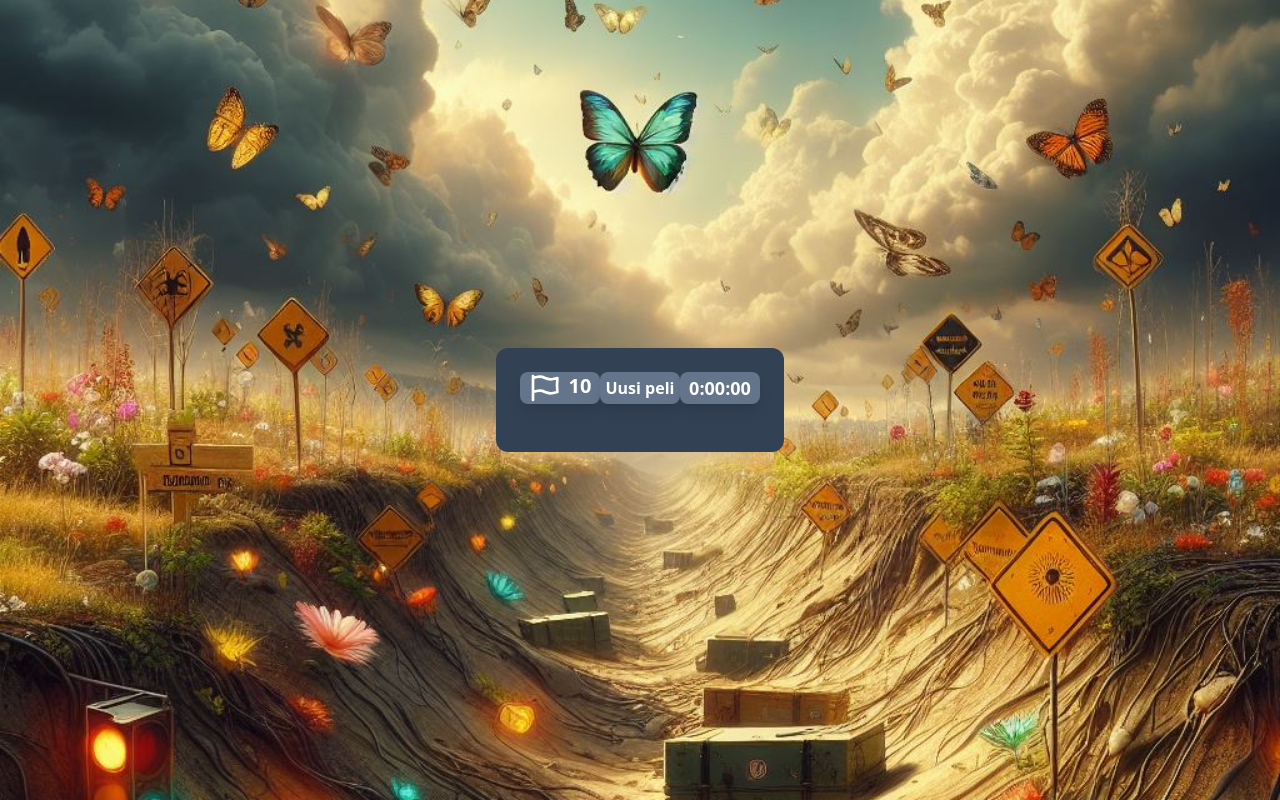
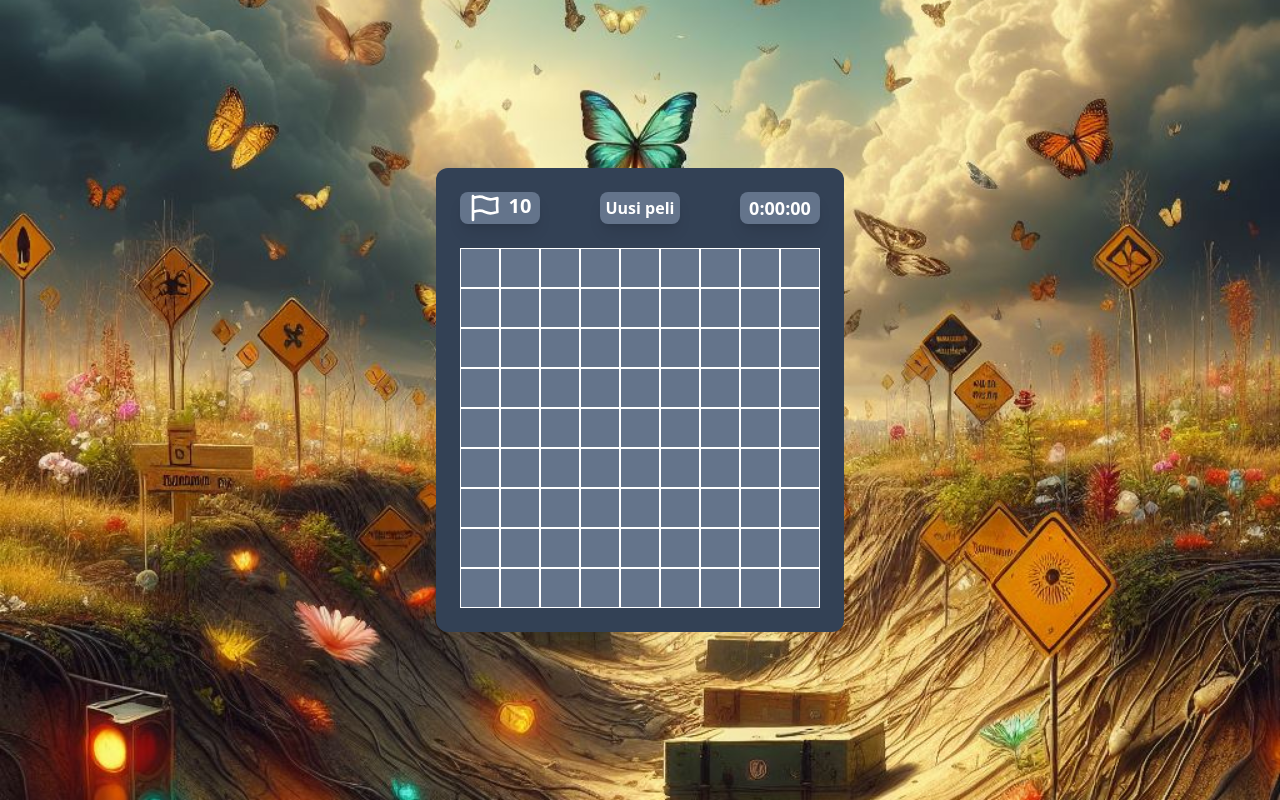
Before and after one commit to eppu-peltonen/miinaharava, a React (Vite) app: page / in a window 1280 px wide. Built offline with nearby package versions, Linux system fonts and the light colour scheme.

Commit message:
refactor

```diff
--- a/src/App.tsx
+++ b/src/App.tsx
@@ -1,25 +1,42 @@
 import { useState } from "react";
 import Board from "./components/Board";
 import Stats from "./components/Stats";
-import { GameState } from "./enum/gameState";
+import Status from "./components/Status";
+import { GameState, GameLevel } from "./enum";
 
 const App = () => {
 
     const [gameState, setGameState] = useState(GameState.READY);
     const [time, setTime] = useState(0);
+    const [gameLevel, setGameLevel] = useState(GameLevel.BEGINNER);
+    const [flags, setFlags] = useState(10);
+
+    const startNewGame = () => {
+        setGameState(GameState.READY);
+    }
 
     return (
         <main className="bg-minefield bg-center bg-cover">
-            <div className="container mx-auto h-screen flex flex-row">
-                <Board
-                    gameState={gameState}
-                    setGameState={setGameState}
-                    time={time}
-                    setTime={setTime}
-                />
+            <div className="container mx-auto h-screen flex">
+                <div className="m-auto bg-slate-700 rounded-xl flex flex-col p-6">
+                    <Status
+                        flags={flags}
+                        gameState={gameState}
+                        startNewGame={startNewGame}
+                        time={time}
+                        setTime={setTime}
+                    />
+                    <Board
+                        gameState={gameState}
+                        setGameState={setGameState}
+                        gameLevel={gameLevel}
+                        flags={flags}
+                        setFlags={setFlags}
+                    />
                 {gameState === GameState.WIN &&
                     <Stats time={time} />
                 }
+                </div>
             </div>
         </main>
     );
--- a/src/components/Board.tsx
+++ b/src/components/Board.tsx
@@ -1,56 +1,37 @@
-import flagWhite from '../assets/flagWhite.svg';
+import React, {useEffect, useState} from 'react';
 import flagBlack from '../assets/flagBlack.svg';
 import mine from '../assets/mine.svg';
-import React, { useState } from 'react';
-import Stopwatch from './Stopwatch';
-import { GameState } from '../enum/gameState';
-
-type Cell = {
-    isMine: boolean;
-    isFlagged: boolean;
-    isRevealed: boolean;
-    x: number;
-    y: number;
-    neighboringMines: number;
-}
+import { GameState, GameLevel } from '../enum';
+import { Cell } from '../types';
 
 type BoardProps = {
-    gameState: number;
+    gameState: GameState;
     setGameState: (state: number) => void;
-    time: number;
-    setTime: (time: number) => void;
+    gameLevel: GameLevel;
+    flags: number;
+    setFlags: (flags: number) => void;
 }
 
 const Board = ({
         gameState,
         setGameState,
-        time,
-        setTime
+        gameLevel,
+        flags,
+        setFlags,
     }: BoardProps) => {
 
-        const ROWS = 9;
-        const COLS = 9;
-        const MINES = 10;
+        const [cells, setCells] = useState<Cell[][]>([]);
+        const [rows, setRows] = useState(9);
+        const [cols, setCols] = useState(9);
+        const [cellsLeft, setCellsLeft] = useState(rows * cols);
+        const [mineAmount, setMineAmount] = useState(10);
 
-    const [cells, setCells] = useState<Cell[][]>([]);
-    const [flags, setFlags] = useState(10);
-    const [cellsLeft, setCellsLeft] = useState(ROWS * COLS);
-
-    const startNewGame = () => {
-        setGameState(GameState.READY);
-        setFlags(MINES);
-        setCellsLeft(ROWS * COLS);
-
-        const board = setupBoard();
-        setCells(board);
-    }
-
-    const setupBoard = (): Cell[][] => {
+        const setupBoard = () => {
 
             const newCells: Cell[][] = [];
-        for (let y = 0; y < ROWS; y++) {
+            for (let y = 0; y < rows; y++) {
                 const row: Cell[] = [];
-            for (let x = 0; x < COLS; x++) {
+                for (let x = 0; x < cols; x++) {
                     row.push({
                         isMine: false,
                         isFlagged: false,
@@ -66,7 +47,50 @@ const Board = ({
             const mineBoard = fillMines(newCells);
             const mineBoardWithNeighbors = calculateNeighboringMines(mineBoard);
 
-        return mineBoardWithNeighbors;
+            setCells(mineBoardWithNeighbors);
+        }
+
+        useEffect(() => {
+            if (gameState === GameState.READY) {
+                setupBoard()
+                setCellsLeft(() => rows * cols);
+                setFlags(mineAmount);
+                setCellsLeft(() => rows * cols);
+            }
+        }, [gameState, rows, cols, setCells, setFlags, setCellsLeft, mineAmount]);
+
+        useEffect(() => {
+            if (gameLevel === GameLevel.BEGINNER) {
+                setRows(9);
+                setCols(9);
+                setMineAmount(10);
+            } else if (gameLevel === GameLevel.INTERMEDIATE) {
+                setRows(16);
+                setCols(16);
+                setMineAmount(40);
+            } else {
+                setRows(16);
+                setCols(30);
+                setMineAmount(99);
+            }
+        }, [gameLevel]);
+
+        const fillMines = (board: Cell[][]): Cell[][] => {
+
+            let mines = mineAmount;
+            const mineBoard = board;
+
+            while (mines > 0) {
+                const x = Math.floor(Math.random() * 9);
+                const y = Math.floor(Math.random() * 9);
+
+                if (!mineBoard[x][y].isMine){
+                    mineBoard[x][y].isMine = true;
+                    mines--;
+                }
+            }
+
+            return mineBoard;
         }
 
         const calculateNeighboringMines = (board: Cell[][]): Cell[][] => {
@@ -103,24 +127,6 @@ const Board = ({
                 }
             }
             return newBoard;
-    };
-
-    const fillMines = (board: Cell[][]): Cell[][] => {
-
-        let mines = MINES;
-        const mineBoard = board;
-
-        while (mines > 0) {
-            const x = Math.floor(Math.random() * 9);
-            const y = Math.floor(Math.random() * 9);
-
-            if (!mineBoard[x][y].isMine){
-                mineBoard[x][y].isMine = true;
-                mines--;
-            }
-        }
-
-        return mineBoard;
         }
 
     const revealMines = (board: Cell[][]): Cell[][] => {
@@ -143,7 +149,7 @@ const Board = ({
             return;
         }
 
-        if (gameState === 0) {
+        if (gameState === GameState.READY) {
             setGameState(GameState.RUNNING);
         }
 
@@ -152,7 +158,7 @@ const Board = ({
 
         const currentOpenCells = cellsLeft - 1;
 
-        if (currentOpenCells === MINES) {
+        if (currentOpenCells === mineAmount) {
             setGameState(GameState.WIN);
         }
 
@@ -171,9 +177,12 @@ const Board = ({
 
         event.preventDefault();
 
+        if (gameState === GameState.READY){
+            setGameState(GameState.RUNNING);
+        }
+
         if (cell.isRevealed) {
             return;
-
         }
 
         cell.isFlagged = !cell.isFlagged;
@@ -197,9 +206,9 @@ const Board = ({
                         const neighborY = currentCell.y + j;
 
                         if ((neighborX < 0
-                            || neighborX >= COLS
+                            || neighborX >= cols
                             || neighborY < 0
-                            || neighborY >= ROWS)
+                            || neighborY >= rows)
                             || (i === 0 && j === 0)
                             ) {
                             continue;
@@ -220,26 +229,6 @@ const Board = ({
     }
 
     return (
-        <div className="m-auto bg-slate-700 rounded-xl flex flex-col p-6">
-            <div className="flex flex-row place-content-between mb-6">
-                <div className="flex flex-row w-20 bg-slate-500 rounded-lg shadow-lg justify-center">
-                    <img className="h-8 w-8" src={flagWhite} alt="flag" />
-                    <span className="ml-2 text-xl text-white font-bold">{flags}</span>
-                </div>
-                <button
-                    className="bg-slate-500 w-20 rounded-lg shadow-lg"
-                    onClick={startNewGame}
-                >
-                    <span className="text-white font-bold">Uusi peli</span>
-                </button>
-                <Stopwatch
-                    isRunning={gameState === 1}
-                    gameReady={gameState === 0}
-                    time={time}
-                    setTime={setTime}
-                />
-            </div>
-
         <div className="grid grid-cols-9 grid-rows-9">
             {cells.map((row) => {
                 return row.map((cell, x) => {
@@ -277,10 +266,7 @@ const Board = ({
                 });
             })}
         </div>
-        </div>
     );
 }
 
-
-
 export default Board;
--- a/src/components/Stats.tsx
+++ b/src/components/Stats.tsx
@@ -10,9 +10,9 @@ const Stats = ({time}: StatsProps) => {
     const milliseconds = time % 100;
 
     return (
-        <div className="m-auto bg-slate-700 rounded-xl p-2 flex flex-col items-center min-h-96 min-w-80">
-            <span className="text-white font-bold text-3xl mt-2">Voitit pelin!</span>
-            <span className="bg-slate-500 rounded-xl shadow-lg text-white font-bold p-2 mt-10">
+        <div className="m-auto rounded-xl p-2 flex flex-col items-center">
+            <span className="text-white font-bold text-3xl mt-6">Voitit pelin!</span>
+            <span className="bg-slate-500 rounded-xl shadow-lg text-white font-bold p-2 mt-4">
                 Aika: {hours}h {minutes}min {seconds.toString().padStart(2, "0")}s {milliseconds.toString().padStart(2, "0")}ms
             </span>
         </div>
--- /dev/null
+++ b/src/components/Status.tsx
@@ -0,0 +1,35 @@
+import flagWhite from '../assets/flagWhite.svg';
+import Stopwatch from './Stopwatch';
+
+type StatusProps = {
+    flags: number;
+    gameState: number;
+    startNewGame: () => void;
+    time: number;
+    setTime: (time: number) => void;
+};
+
+const Status = ({flags, gameState, startNewGame, time, setTime}: StatusProps) => {
+    return (
+        <div className="flex flex-row place-content-between mb-6">
+            <div className="flex flex-row w-20 bg-slate-500 rounded-lg shadow-lg justify-center">
+                <img className="h-8 w-8" src={flagWhite} alt="flag" />
+                <span className="ml-2 text-xl text-white font-bold">{flags}</span>
+            </div>
+            <button
+                className="bg-slate-500 w-20 rounded-lg shadow-lg"
+                onClick={startNewGame}
+            >
+                <span className="text-white font-bold">Uusi peli</span>
+            </button>
+            <Stopwatch
+                isRunning={gameState === 1}
+                gameReady={gameState === 0}
+                time={time}
+                setTime={setTime}
+            />
+        </div>
+    )
+};
+
+export default Status;
--- /dev/null
+++ b/src/enum.ts
@@ -0,0 +1,12 @@
+export enum GameState {
+    READY,
+    RUNNING,
+    WIN,
+    LOSE
+}
+
+export enum GameLevel {
+    BEGINNER,
+    INTERMEDIATE,
+    EXPERT
+}
--- a/src/enum/gameState.ts
+++ /dev/null
@@ -1,6 +0,0 @@
-export enum GameState {
-    READY,
-    RUNNING,
-    WIN,
-    LOSE
-}
--- /dev/null
+++ b/src/types.ts
@@ -0,0 +1,8 @@
+export type Cell = {
+    isMine: boolean;
+    isFlagged: boolean;
+    isRevealed: boolean;
+    x: number;
+    y: number;
+    neighboringMines: number;
+}
```
Lines whose indentation alone changed are shown as unchanged.
